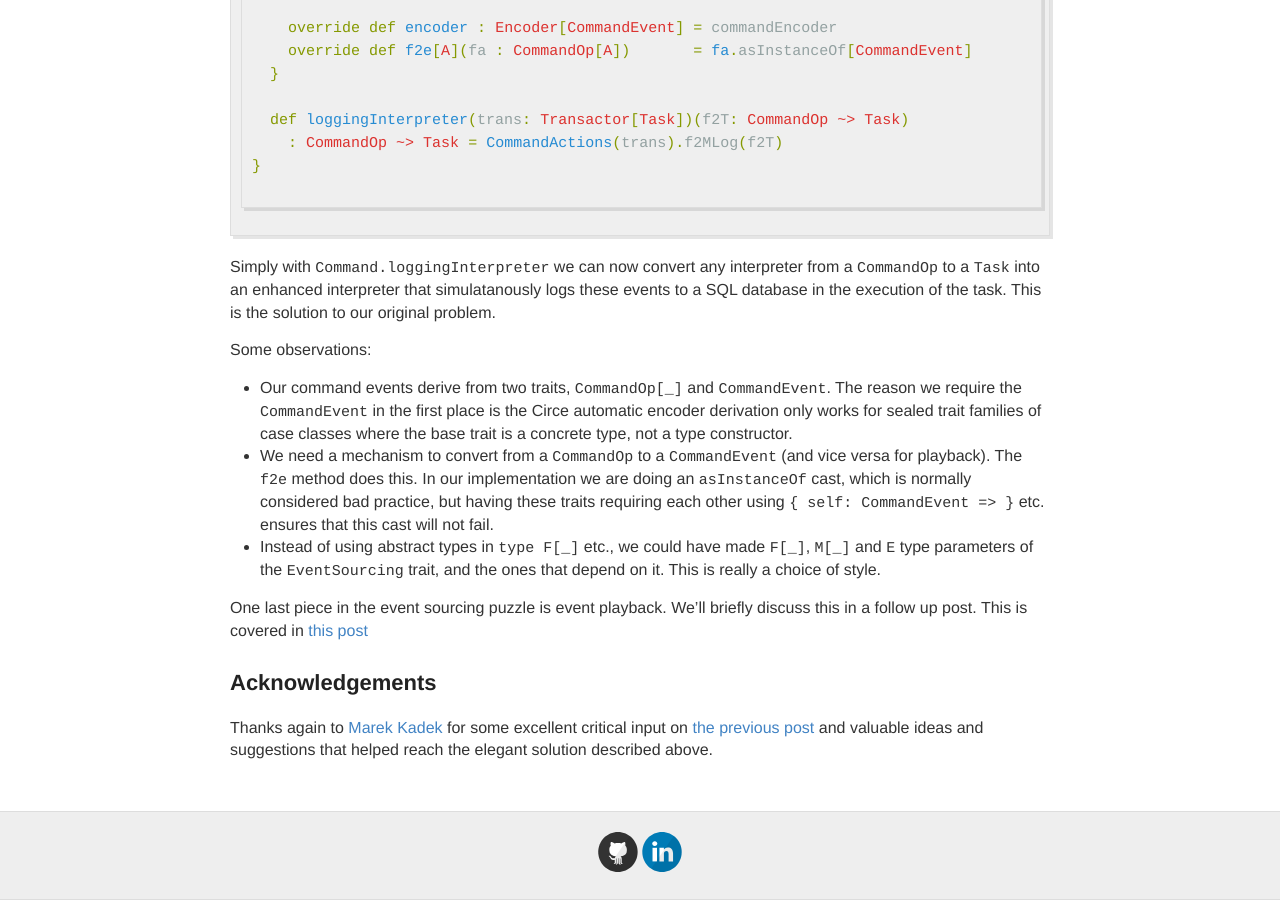
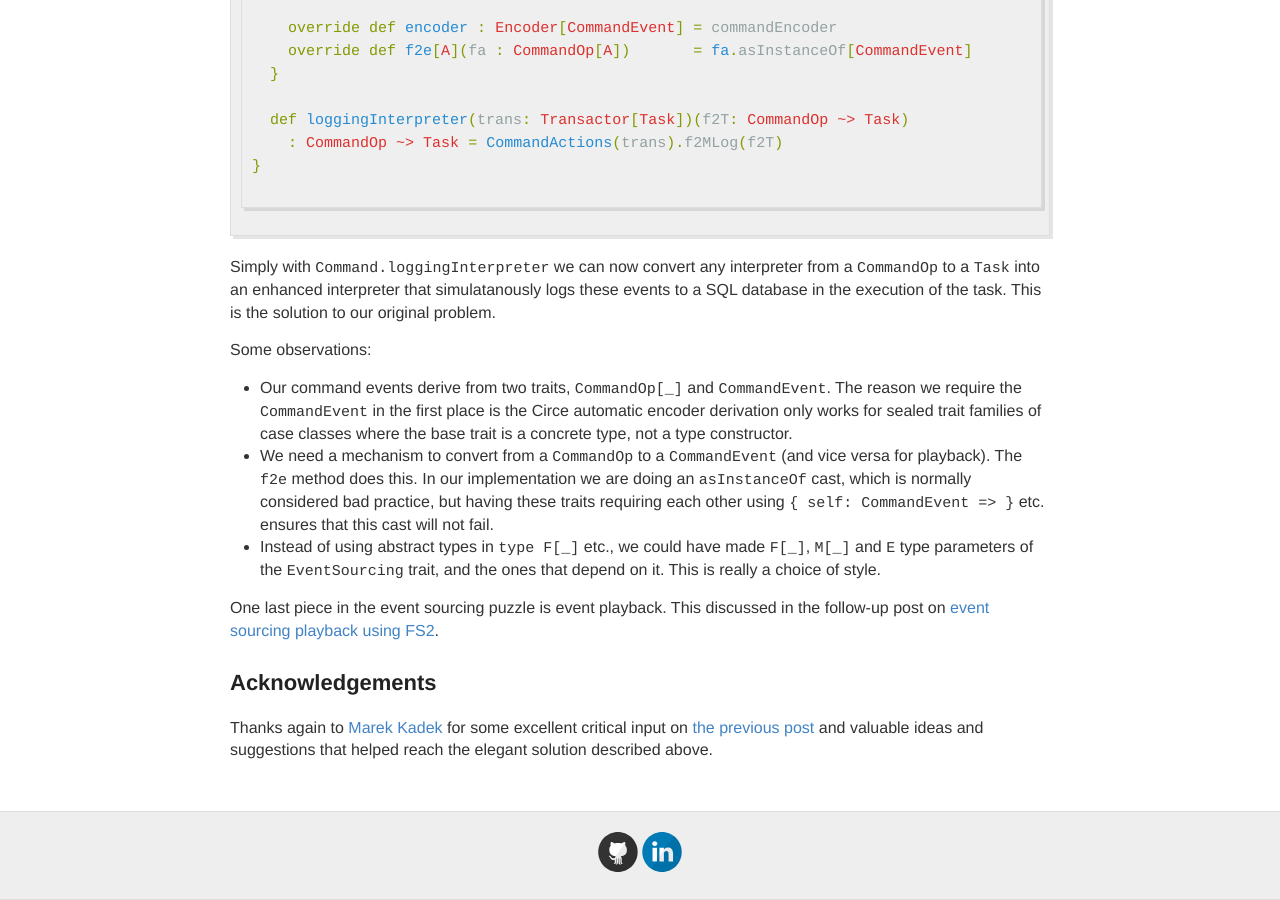
Before and after one commit to szoio/szoio.github.io, a Jekyll site: the page built from _posts/2016-12-18-free-monad-event-sourcing-interpreters.md, in a window 1280 px wide and 900 px high, scrolled down 8012 px. Built offline with Jekyll 4.4.1, drawn with Linux system fonts in a browser that asks for light colours; comment, search, counter and statistics services are not loaded.

Commit message:
Event sourcing playback.

```diff
--- a/_posts/2016-12-18-free-monad-event-sourcing-interpreters.md
+++ b/_posts/2016-12-18-free-monad-event-sourcing-interpreters.md
@@ -289,7 +289,7 @@ Some observations:
 * We need a mechanism to convert from a `CommandOp` to a `CommandEvent` (and vice versa for playback). The `f2e` method does this. In our implementation we are doing an `asInstanceOf` cast, which is normally considered bad practice, but having these traits requiring each other using `{ self: CommandEvent => }` etc. ensures that this cast will not fail.
 * Instead of using abstract types in `type F[_]` etc., we could have made `F[_]`, `M[_]` and `E` type parameters of the `EventSourcing` trait, and the ones that depend on it. This is really a choice of style.
 
-One last piece in the event sourcing puzzle is event playback. We'll briefly discuss this in a follow up post. This is covered in [this post]({% post_url 2017-03-30-free-monad-event-sourcing-playback %})
+One last piece in the event sourcing puzzle is event playback. This discussed in the follow-up post on [event sourcing playback using FS2]({% post_url 2017-03-30-free-monad-event-sourcing-playback %}).
 
 ## Acknowledgements
 
```
